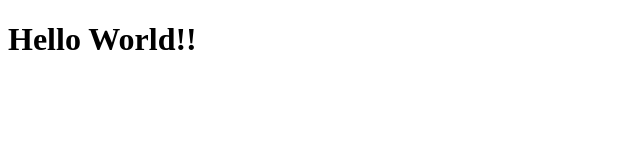
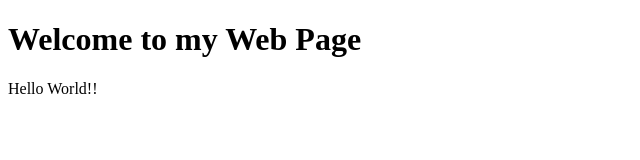
Before and after one commit to nikgautam/CS50, a plain HTML site: page index.html in a window 1280 px wide. Shown: the whole page, without its empty margins (0-640 px from the left). Drawn offline with Linux system fonts and the light colour scheme.

Commit message:
Add a heading

```diff
--- a/index.html
+++ b/index.html
@@ -9,7 +9,8 @@
 </head>
 
 <body>
-    <h1>Hello World!!</h1>
+    <h1>Welcome to my Web Page</h1>
+    <p>Hello World!!</p>
 </body>
 
 </html>
```
